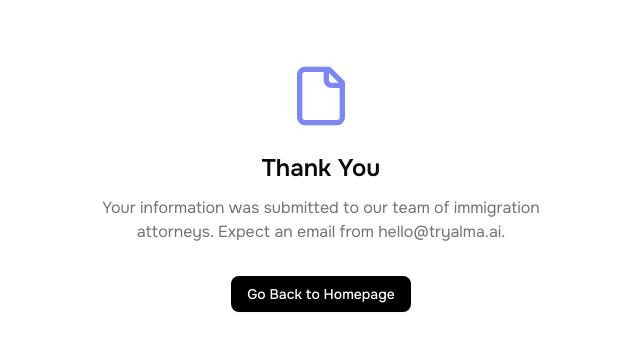
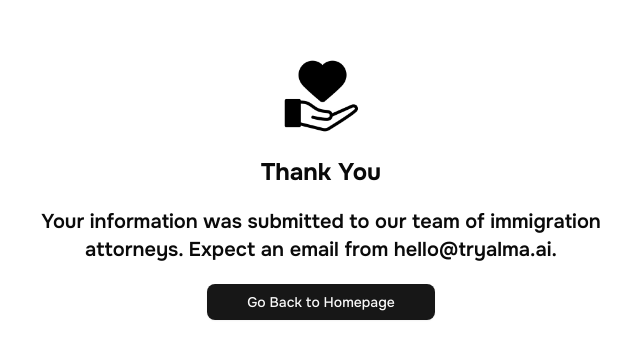
Before and after one commit to NuriddinovQudrat/lead-app, a Next.js app: page /thank-you in a window 1280 px wide. Shown: the part 212-570 px from the top of the page, without its empty margins (319-959 px from the left). Built offline with nearby package versions, Linux system fonts and the light colour scheme.

Commit message:
thank you page

```diff
--- a/app/page.tsx
+++ b/app/page.tsx
@@ -28,10 +28,9 @@ export default function Home() {
     const { form, onSubmit } = usePage();
 
     return (
-        <div className='min-h-screen container mx-auto sm:p-5 p-2'>
-            {/* TOP */}
+        <div className='min-h-screen container mx-auto p-5'>
             <div className='text-center py-20'>
-                <h2 className='lg:text-5xl text-3xl font-bold'>
+                <h2 className='lg:text-4xl text-2xl font-bold'>
                     Get An Assesment Of Your Immigration Case
                 </h2>
             </div>
--- a/app/thank-you/page.tsx
+++ b/app/thank-you/page.tsx
@@ -1,23 +1,20 @@
+import { Button } from '@/components/ui/button';
+import Image from 'next/image';
 import Link from 'next/link';
-import { FileIcon } from 'lucide-react';
-import { Button } from '@/components/ui/button';
 
 export default function ThankYouPage() {
     return (
-        <div className='flex min-h-screen flex-col items-center justify-center bg-white px-4 py-16 text-center'>
-            <FileIcon className='mb-6 h-16 w-16 text-indigo-400' />
+        <div className='flex lg:w-2xl mx-auto min-h-screen flex-col items-center justify-center text-center p-5 gap-5'>
+            <Image src={'/icons/favorite.png'} alt='' width={80} height={80} className='mx-auto' />
 
-            <h1 className='mb-3 text-2xl font-semibold'>Thank You</h1>
-
-            <p className='mb-8 max-w-md text-muted-foreground'>
+            <h1 className='text-2xl font-bold'>Thank You</h1>
+            <p className='text-xl font-semibold'>
                 Your information was submitted to our team of immigration attorneys. Expect an email
                 from hello@tryalma.ai.
             </p>
 
             <Link href='/'>
-                <Button className='bg-black text-white hover:bg-black/90'>
-                    Go Back to Homepage
-                </Button>
+                <Button className='cursor-pointer px-10'>Go Back to Homepage</Button>
             </Link>
         </div>
     );
```
Also changed, not shown: public/icons/favorite.png (added).
